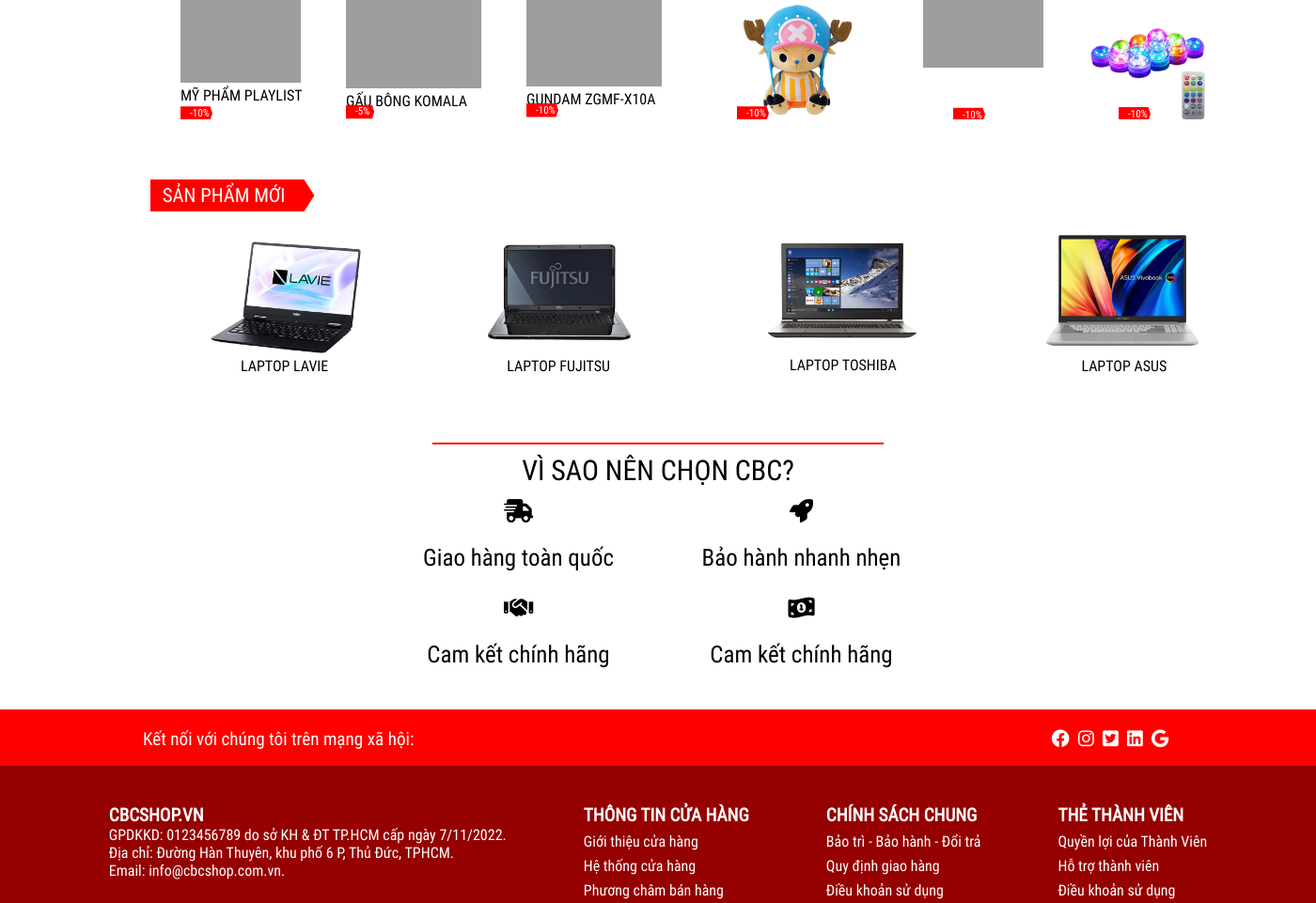
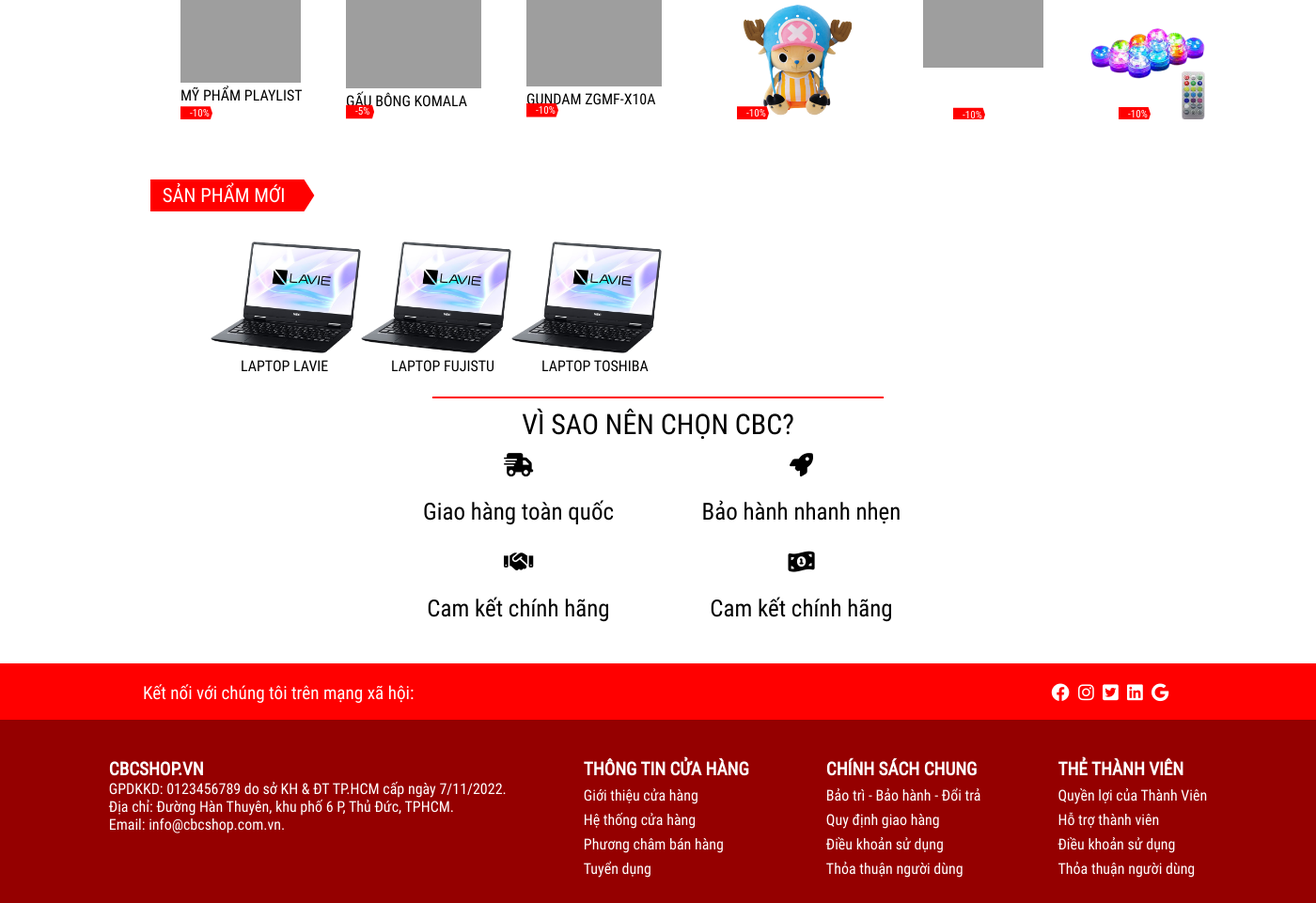
Before and after one commit to lequocdung01/doan, a Django app: page / in a window 1400 px wide. Shown: the part 832-1793 px from the top of the page at 94% size. Run offline with Django 3.2, Linux system fonts and the light colour scheme; data comes from the database, SQL or seed files in the repository; grey boxes are pictures that could not be loaded.

Commit message:
sua_lan_4

```diff
--- a/my_app/templates/home.html
+++ b/my_app/templates/home.html
@@ -165,35 +165,17 @@
    <div class="new-come">
       <p class="new-come-word">SẢN PHẨM MỚI</p>
       <div class="new-come-content">
-         <div class="hot-div new-come-lavie">
-            <img class="hot-img" src="{% static 'newcome/61lLDs6C6RL._AC_SL1280_-removebg-preview.png' %}">
-            <p class="hot-content">LAPTOP LAVIE</p>
-            <div class="new-come-submit">
-               <a href="html/Chi tiet home/chopper.html" target="_blank"><input type="submit" value="xem chi tiết"></a>
+         {% for product in product %}
+            {% if product.categy == "Khác" %}
+            <div class="hot-div new-come-lavie">
+               <img class="hot-img" src="{% static 'newcome/61lLDs6C6RL._AC_SL1280_-removebg-preview.png' %}">
+               <p class="hot-content">{{product.name}}</p>
+             <div class="new-come-submit">
+                  <a href="html/Chi tiet home/chopper.html" target="_blank"><input type="submit" value="xem chi tiết"></a>
+               </div>
             </div>
-         </div>
-         <div class="hot-div new-come-fujistu">
-            <img class="hot-img" src="{% static 'newcome/laptop-nhat-ban-Fujitsu-LifeBook-NH570-removebg-preview.png' %}">
-            <p class="hot-content">LAPTOP FUJITSU</p>
-            <div class="new-come-submit">
-               <a href="html/Chi tiet home/chopper.html" target="_blank"><input type="submit" value="xem chi tiết"></a>
-            </div>
-         </div>
-         <div class="hot-div new-come-toshiba">
-            <img class="hot-img" src="{% static 'newcome/laptop_toshiba_satellite_s55-c5274-removebg-preview.png' %}">
-            <p class="hot-content">LAPTOP TOSHIBA</p>
-            <div class="new-come-submit">
-               <a href="html/Chi tiet home/chopper.html" target="_blank"><input type="submit" value="xem chi tiết"></a>
-            </div>
-         </div>
-         <div class="hot-div new-come-asus">
-            <img class="hot-img"
-               src="{% static 'newcome/637991810727336456_asus-vivobook-pro-n7600-bac-dd-removebg-preview.png' %}">
-            <p class="hot-content">LAPTOP ASUS</p>
-            <div class="new-come-submit">
-               <a href="html/Chi tiet home/chopper.html" target="_blank"><input type="submit" value="xem chi tiết"></a>
-            </div>
-         </div>
+            {% endif %}
+         {% endfor %}
       </div>
    </div>
    <div class="why-choose-us">
```
